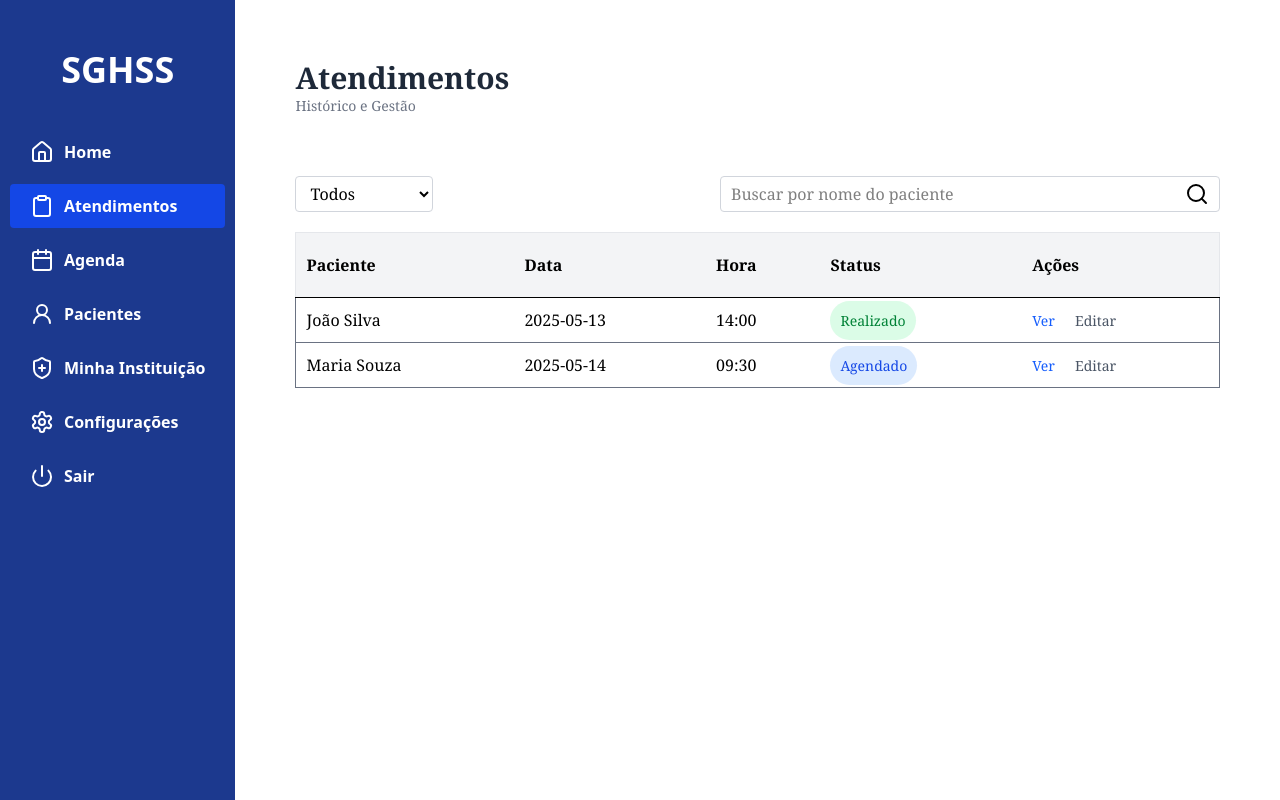
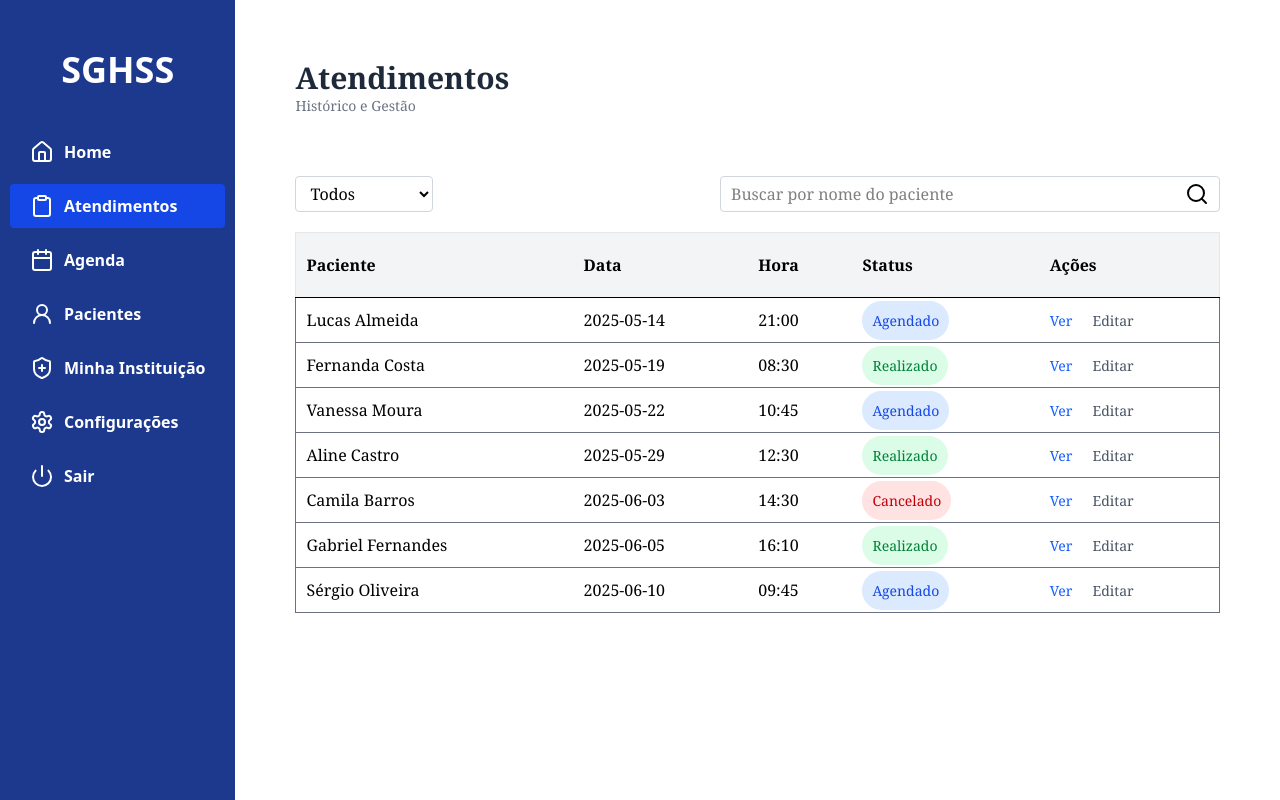
Before and after one commit to theJRodrigues/Uninter_Projeto_Final, a React (Vite) app: page /provider/appointments in a window 1280 px wide. Built offline with nearby package versions, Linux system fonts and the light colour scheme.

Commit message:
feat: add filters for table appointments

```diff
--- a/src/pages/provider/appointments/ProviderAppointments.tsx
+++ b/src/pages/provider/appointments/ProviderAppointments.tsx
@@ -15,7 +15,6 @@ const ProviderAppointments = () => {
   };
 
   const handlePeriodChange = (newPeriod: periods) => {
-    console.log(periodFilter);
     setPeriodFilter(newPeriod);
   };
 
@@ -31,7 +30,7 @@ const ProviderAppointments = () => {
           <AppointmentPeriodFilter period={periodFilter} onChange={handlePeriodChange} />
           <AppointmentQueryFilter queryFilter={queryFilter} onChange={handleFilterChange} />
         </section>
-        <AppointmentsTable filters={queryFilter} />
+        <AppointmentsTable periodFilter={periodFilter} queryFilter={queryFilter} />
       </main>
     </div>
   );
--- a/src/pages/provider/appointments/components/AppointmentsTable.tsx
+++ b/src/pages/provider/appointments/components/AppointmentsTable.tsx
@@ -1,17 +1,43 @@
 import type { periods } from "../ProviderAppointments";
+import { compareAsc, isSameDay, isSameMonth, isSameWeek, parseISO } from "date-fns";
 
-// AppointmentsTable.tsx
 interface AppointmentsTableProps {
   queryFilter: string;
   periodFilter: periods;
 }
 
 const AppointmentsTable = ({ queryFilter, periodFilter }: AppointmentsTableProps) => {
-  //TODO create
   const data = [
-    { id: 1, patient: "João Silva", date: "2025-05-13", time: "14:00", status: "Realizado" },
-    { id: 2, patient: "Maria Souza", date: "2025-05-14", time: "09:30", status: "Agendado" },
+    { id: 5, patient: "Fernanda Costa", date: "2025-05-19", time: "08:30", status: "Realizado" },
+    { id: 10, patient: "Lucas Almeida", date: "2025-05-14", time: "21:00", status: "Agendado" },
+    { id: 13, patient: "Camila Barros", date: "2025-06-03", time: "14:30", status: "Cancelado" },
+    { id: 16, patient: "Sérgio Oliveira", date: "2025-06-10", time: "09:45", status: "Agendado" },
+    { id: 17, patient: "Aline Castro", date: "2025-05-29", time: "12:30", status: "Realizado" },
+    { id: 19, patient: "Vanessa Moura", date: "2025-05-22", time: "10:45", status: "Agendado" },
+    { id: 20, patient: "Gabriel Fernandes", date: "2025-06-05", time: "16:10", status: "Realizado" },
   ];
+
+  const filteredDatas = data.filter((appointment) => {
+    const date = parseISO(appointment.date);
+    const today = new Date();
+    const periodMatch =
+      periodFilter === "Todos" ||
+      (periodFilter === "Hoje" && isSameDay(date, today)) ||
+      (periodFilter === "Semana" && isSameWeek(date, today, { weekStartsOn: 1 })) ||
+      (periodFilter === "Mês" && isSameMonth(date, today));
+
+    const dateFromToday = date >= today;
+    const filterMatch = appointment.patient.toLowerCase().includes(queryFilter.toLowerCase());
+
+    return periodMatch && filterMatch && dateFromToday;
+  });
+
+  const sortedDatas = filteredDatas.sort((a, b) => {
+    const firstDate = parseISO(`${a.date}T${a.time}`);
+    const secondDate = parseISO(`${b.date}T${b.time}`);
+
+    return compareAsc(firstDate, secondDate);
+  });
 
   return (
     <div>
@@ -26,7 +52,7 @@ const AppointmentsTable = ({ queryFilter, periodFilter }: AppointmentsTableProps
           </tr>
         </thead>
         <tbody>
-          {data.map((row) => (
+          {sortedDatas.map((row) => (
             <tr key={row.id} className="border border-gray-500">
               <td className="px-1 py-1">{row.patient}</td>
               <td className="px-1 py-1">{row.date}</td>
```
